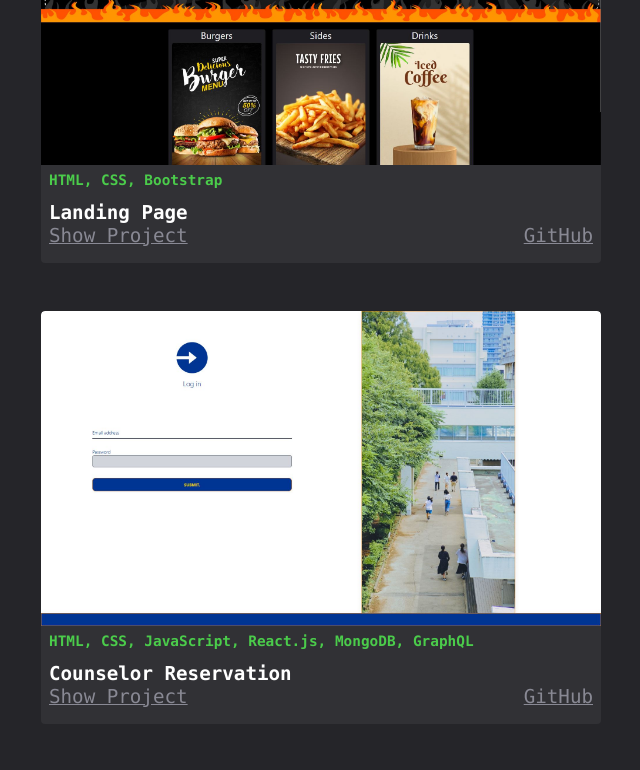
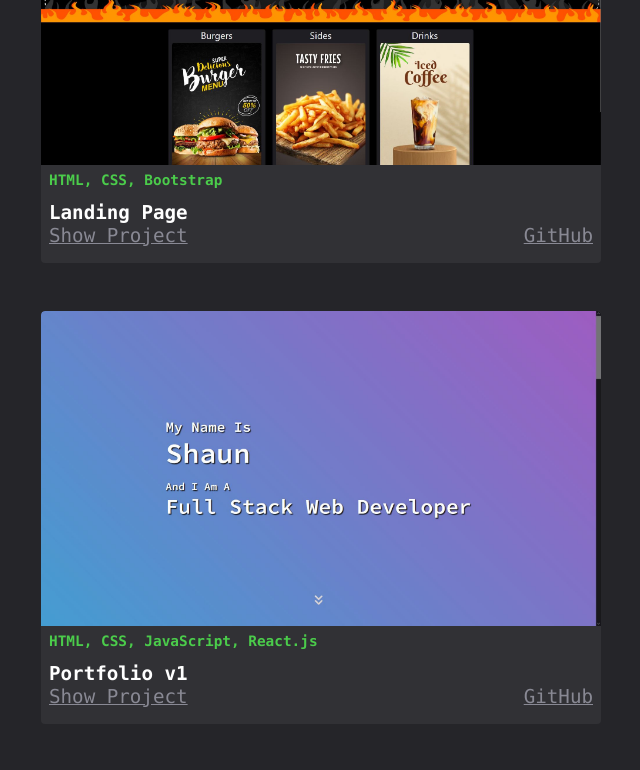
Before and after one commit to ShadoeWraith/Portfolio-v2, a React (Create React App) app: page / in a window 1280 px wide. Shown: the part 2000-2770 px from the top of the page, without its empty margins (319-959 px from the left). Built offline with nearby package versions, Linux system fonts and the light colour scheme.

Commit message:
added a project

```diff
--- a/src/components/Card/Card.js
+++ b/src/components/Card/Card.js
@@ -3,6 +3,7 @@ import ParkPlace from '../../assets/ParkPlace.jpg';
 import CounselorReservation from '../../assets/CounselorReservation.jpg';
 import tranquility from '../../assets/tranquility.jpg';
 import landingpage from '../../assets/Landing-Page.jpg';
+import portfolioV1 from '../../assets/Portfolio_v1.jpg';
 
 import './Card.css';
 
@@ -21,6 +22,13 @@ export default function Card() {
       github: 'https://github.com/ShadoeWraith/landing-page',
       deployed: 'https://shadoewraith.github.io/landing-page/',
       technology: ['HTML,', ' CSS,', ' Bootstrap'],
+    },
+    {
+      title: 'Portfolio v1',
+      image: portfolioV1,
+      github: 'https://github.com/ShadoeWraith/Portfolio',
+      deployed: 'https://shadoewraith.github.io/Portfolio/',
+      technology: ['HTML,', ' CSS,', ' JavaScript,', ' React.js'],
     },
     {
       title: 'Counselor Reservation',
```
Also changed, not shown: src/assets/Portfolio_v1.jpg (added).
